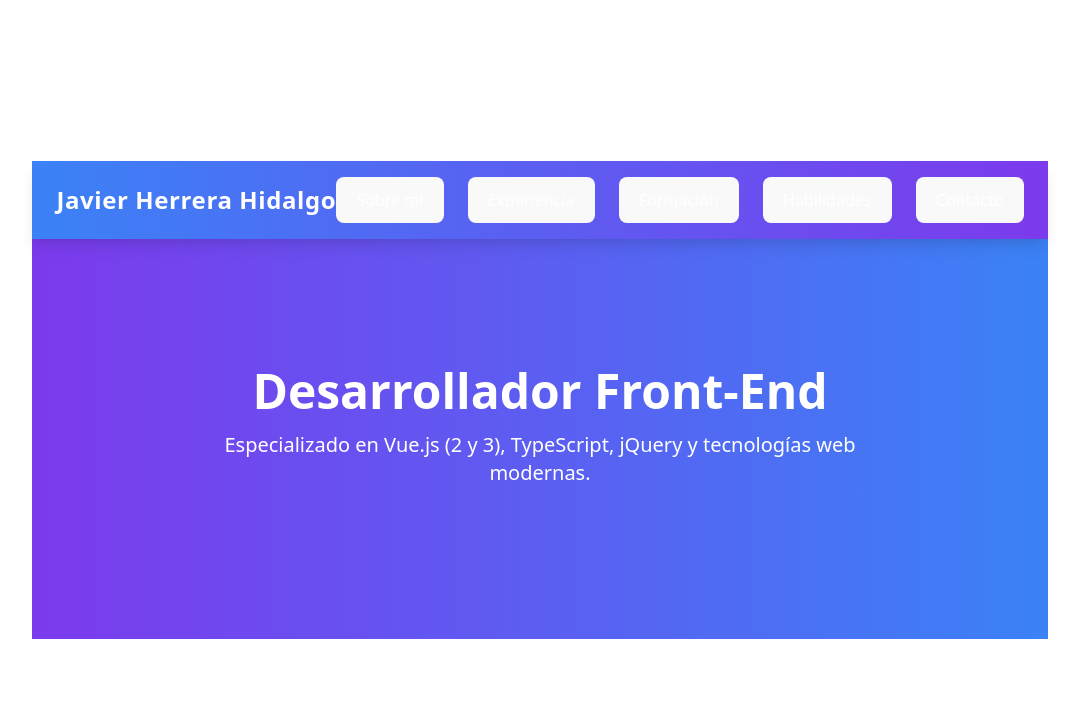
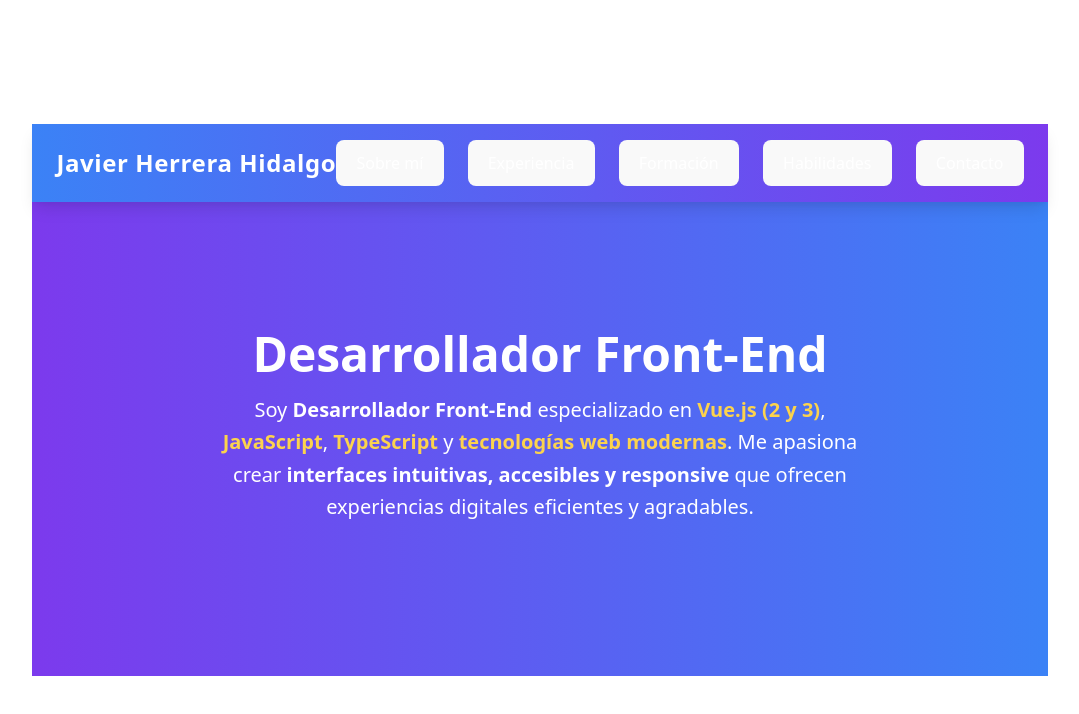
Before and after one commit to JherreraHidalgo/my-portfolio, a Vue app: page / in a window 1280 px wide. Shown: the top 714 px of the page, without its empty margins (100-1179 px from the left). Built offline with nearby package versions, Linux system fonts and the light colour scheme.

Commit message:
third commit, changes

```diff
--- a/src/components/Hero.vue
+++ b/src/components/Hero.vue
@@ -4,9 +4,17 @@
     class="bg-gradient-to-r from-purple-600 to-blue-500 text-white py-32 text-center animate-fadeIn"
   >
     <h2 class="text-5xl font-bold mb-4">Desarrollador Front-End</h2>
-    <p class="text-xl mb-6 max-w-2xl mx-auto">
-      Especializado en Vue.js (2 y 3), TypeScript, jQuery y tecnologías web
-      modernas.
+    <p class="text-xl mb-6 max-w-2xl mx-auto leading-relaxed">
+      Soy <span class="font-bold">Desarrollador Front-End</span> especializado
+      en <span class="font-semibold text-yellow-300">Vue.js (2 y 3)</span>,
+      <span class="font-semibold text-yellow-300">JavaScript</span>,
+      <span class="font-semibold text-yellow-300">TypeScript</span> y
+      <span class="font-semibold text-yellow-300">tecnologías web modernas</span
+      >. Me apasiona crear
+      <span class="font-bold"
+        >interfaces intuitivas, accesibles y responsive</span
+      >
+      que ofrecen experiencias digitales eficientes y agradables.
     </p>
   </section>
 </template>
```
